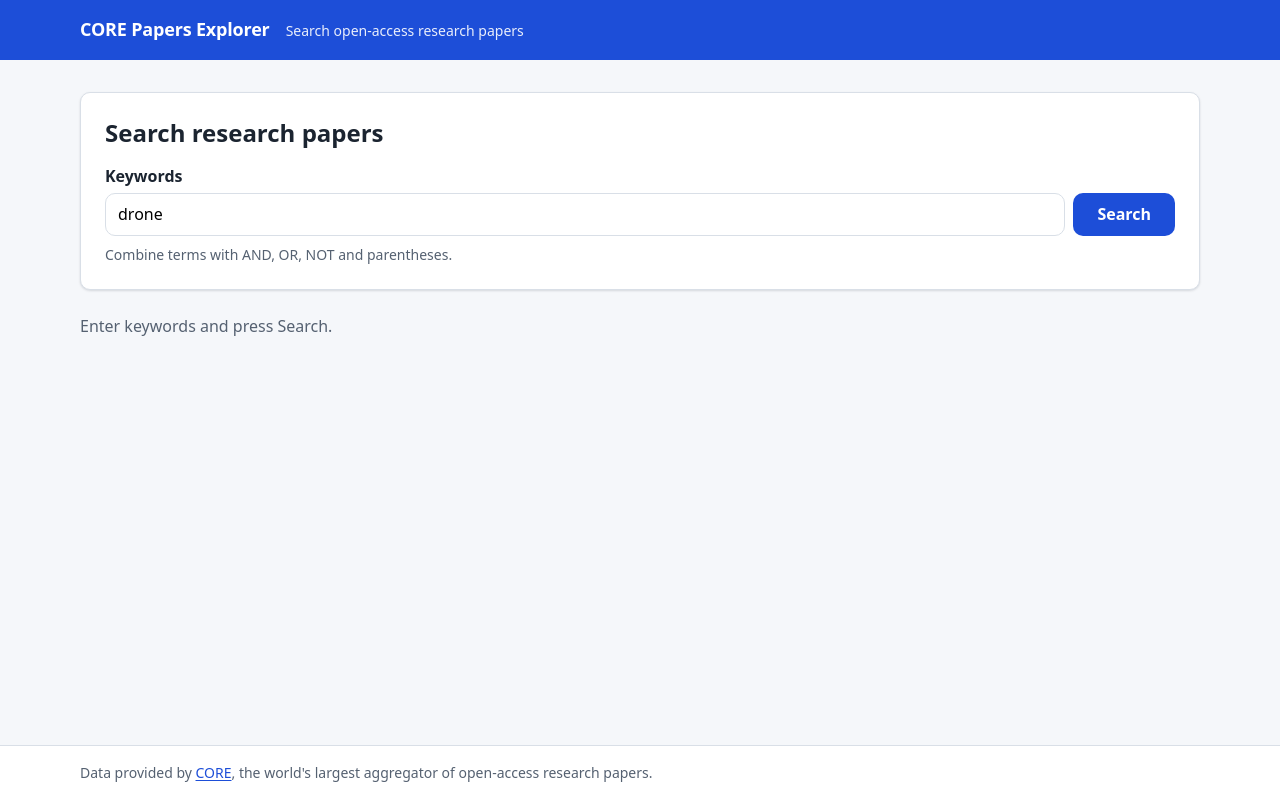
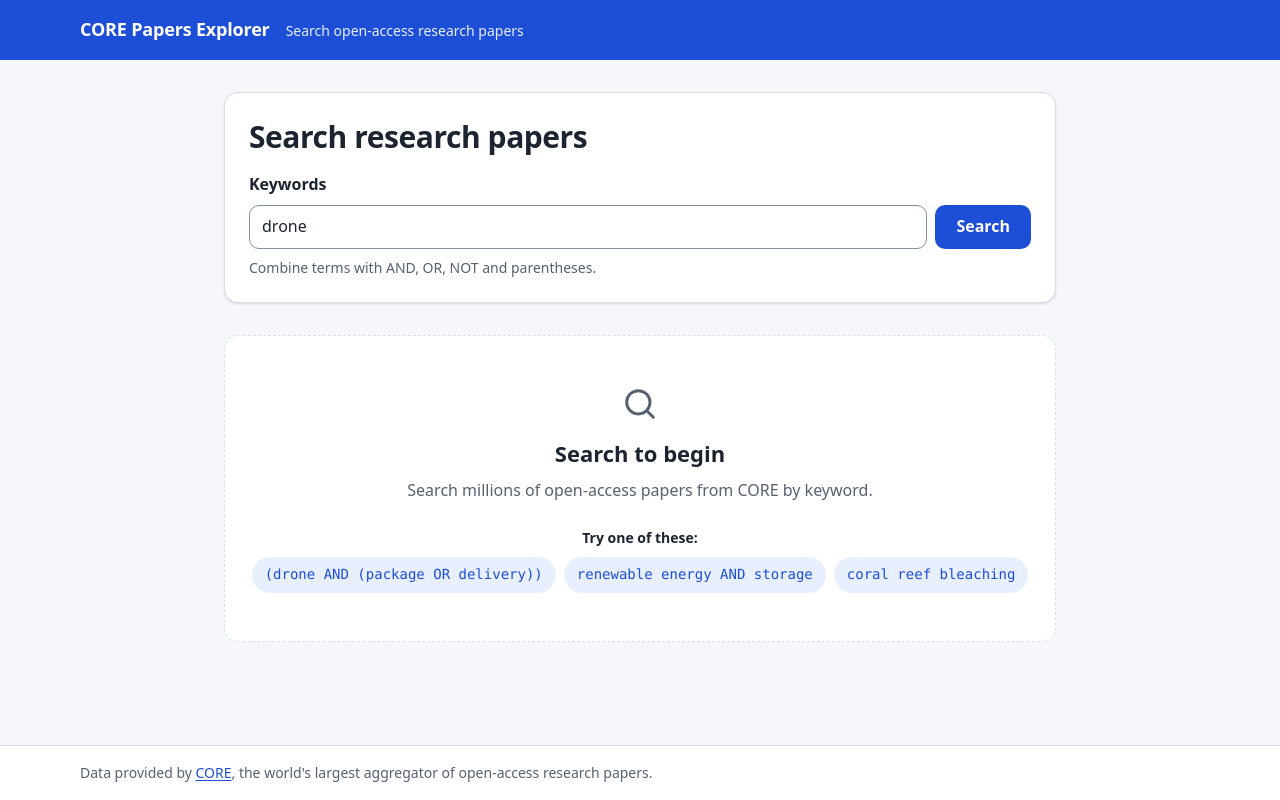
Before and after one commit to kingkpono2/core-papers-explorer, an Angular app: page / in a window 1280 px wide. Built offline with nearby package versions, Linux system fonts and the light colour scheme.

Commit message:
Show search results as paper cards with loading, empty and error states

```diff
--- a/src/app/features/search/search-page/search-page.html
+++ b/src/app/features/search/search-page/search-page.html
@@ -8,41 +8,64 @@
         id="query"
         type="search"
         name="query"
+        autocomplete="off"
         [placeholder]="exampleQuery"
         [value]="query()"
         (input)="query.set(queryInput.value)"
       />
-      <button type="submit">Search</button>
+      <button type="submit" class="button">Search</button>
     </div>
     <p class="hint">Combine terms with AND, OR, NOT and parentheses.</p>
   </form>
 </section>
 
 @let current = state();
-<section class="results" aria-label="Results" [attr.aria-busy]="current.status === 'loading'">
+<section
+  class="results"
+  aria-labelledby="results-heading"
+  [attr.aria-busy]="current.status === 'loading'"
+>
+  <header class="results__header" [class.visually-hidden]="current.status === 'idle'">
+    <h2 id="results-heading" #resultsHeading tabindex="-1">Results</h2>
+    <p class="summary" aria-live="polite">{{ summary() }}</p>
+  </header>
+
   @switch (current.status) {
     @case ('idle') {
-      <p class="status" role="status">Enter keywords and press Search.</p>
+      <app-empty-state
+        heading="Search to begin"
+        [examples]="examples"
+        (exampleSelected)="searchFor($event)"
+      >
+        Search millions of open-access papers from CORE by keyword.
+      </app-empty-state>
     }
     @case ('loading') {
-      <p class="status" role="status">Searching CORE…</p>
+      <div class="stack">
+        @for (skeleton of skeletons; track skeleton) {
+          <app-skeleton-card />
+        }
+      </div>
     }
     @case ('error') {
-      <p class="status status--error" role="alert">{{ current.error.message }}</p>
+      <app-error-state [error]="current.error" (retry)="run(current.query)" />
     }
     @case ('success') {
-      <p class="status" role="status">{{ current.result.total | number }} papers found</p>
-      <ol class="paper-list">
-        @for (paper of current.result.papers; track paper.id) {
-          <li>
-            <a [href]="paper.sourceUrl" target="_blank" rel="noopener">{{ paper.title }}</a>
-            <span class="meta">
-              {{ paper.year ?? 'Year unknown' }} ·
-              {{ paper.authors.length ? paper.authors.join(', ') : 'Unknown authors' }}
-            </span>
-          </li>
-        }
-      </ol>
+      @if (current.result.papers.length) {
+        <!-- role="list" keeps list semantics in Safari once list-style is removed. -->
+        <ol class="stack paper-list" role="list">
+          @for (paper of current.result.papers; track paper.id) {
+            <li>
+              <app-paper-card [paper]="paper" />
+            </li>
+          }
+        </ol>
+      } @else {
+        <app-empty-state heading="No papers found">
+          Nothing matched “{{ current.query }}”. Check the spelling, or try fewer or broader
+          keywords.
+        </app-empty-state>
+      }
     }
   }
 </section>
--- a/src/app/features/search/search-page/search-page.scss
+++ b/src/app/features/search/search-page/search-page.scss
@@ -1,19 +1,26 @@
+:host {
+  display: block;
+  max-width: var(--reading-width);
+  margin-inline: auto;
+}
+
 .panel {
   padding: var(--space-6);
   background: var(--color-surface);
   border: 1px solid var(--color-border);
-  border-radius: var(--radius);
+  border-radius: var(--radius-lg);
   box-shadow: var(--shadow-sm);
 }
 
 h1 {
   margin: 0 0 var(--space-4);
-  font-size: 1.5rem;
+  font-size: var(--text-2xl);
+  letter-spacing: -0.015em;
 }
 
 label {
   display: block;
-  margin-bottom: var(--space-1);
+  margin-bottom: var(--space-2);
   font-weight: 600;
 }
 
@@ -24,62 +31,64 @@ label {
 }
 
 input {
-  flex: 1 1 16rem;
+  flex: 1 1 10rem;
   min-width: 0;
+  min-height: 2.75rem;
   padding: var(--space-2) var(--space-3);
   font: inherit;
-  border: 1px solid var(--color-border);
+  color: var(--color-text);
+  background: var(--color-surface);
+  border: 1px solid var(--color-border-strong);
   border-radius: var(--radius);
+  transition: border-color var(--transition-fast);
+
+  &:hover {
+    border-color: var(--color-text-muted);
+  }
+
+  &::placeholder {
+    color: var(--color-text-muted);
+  }
 }
 
-button {
-  padding: var(--space-2) var(--space-6);
-  font: inherit;
-  font-weight: 600;
-  color: var(--color-primary-contrast);
-  background: var(--color-primary);
-  border: 0;
-  border-radius: var(--radius);
-  cursor: pointer;
-
-  &:disabled {
-    opacity: 0.6;
-    cursor: not-allowed;
-  }
+.button {
+  flex: 0 0 auto;
 }
 
 .hint {
   margin: var(--space-2) 0 0;
   color: var(--color-text-muted);
-  font-size: 0.875rem;
+  font-size: var(--text-sm);
 }
 
 .results {
-  margin-top: var(--space-6);
+  margin-top: var(--space-8);
 }
 
-.status {
-  margin: 0 0 var(--space-4);
+.results__header {
+  margin-bottom: var(--space-4);
+}
+
+h2 {
+  display: inline-block;
+  margin: 0;
+  font-size: var(--text-xl);
+  scroll-margin-top: var(--space-4);
+}
+
+.summary {
+  margin: var(--space-1) 0 0;
   color: var(--color-text-muted);
+}
 
-  &--error {
-    color: var(--color-danger);
-  }
+.stack {
+  display: grid;
+  grid-template-columns: minmax(0, 1fr);
+  gap: var(--space-4);
 }
 
 .paper-list {
-  display: grid;
-  gap: var(--space-3);
   margin: 0;
-  padding-left: var(--space-6);
-
-  a {
-    font-weight: 600;
-  }
+  padding: 0;
+  list-style: none;
 }
-
-.meta {
-  display: block;
-  color: var(--color-text-muted);
-  font-size: 0.875rem;
-}
--- a/src/app/features/search/search-page/search-page.ts
+++ b/src/app/features/search/search-page/search-page.ts
@@ -1,31 +1,53 @@
-import { DecimalPipe } from '@angular/common';
-import { ChangeDetectionStrategy, Component, inject, signal } from '@angular/core';
+import {
+  ChangeDetectionStrategy,
+  Component,
+  ElementRef,
+  LOCALE_ID,
+  afterRenderEffect,
+  computed,
+  inject,
+  signal,
+  viewChild,
+} from '@angular/core';
 import { toSignal } from '@angular/core/rxjs-interop';
 import { Subject, catchError, map, of, startWith, switchMap } from 'rxjs';
 import { ApiError, toApiError } from '../../../core/api/api-error';
 import { CoreApiService } from '../../../core/api/core-api.service';
 import { SearchResult } from '../../../core/models/paper';
+import { EmptyState } from '../../../shared/ui/empty-state/empty-state';
+import { ErrorState } from '../../../shared/ui/error-state/error-state';
+import { PaperCard } from '../../../shared/ui/paper-card/paper-card';
+import { SkeletonCard } from '../../../shared/ui/skeleton-card/skeleton-card';
 
 type SearchState =
   | { status: 'idle' }
-  | { status: 'loading' }
-  | { status: 'success'; result: SearchResult }
-  | { status: 'error'; error: ApiError };
+  | { status: 'loading'; query: string }
+  | { status: 'success'; query: string; result: SearchResult }
+  | { status: 'error'; query: string; error: ApiError };
 
 const PAGE_SIZE = 10;
+const SKELETON_COUNT = 3;
 
 @Component({
   selector: 'app-search-page',
-  imports: [DecimalPipe],
+  imports: [EmptyState, ErrorState, PaperCard, SkeletonCard],
   templateUrl: './search-page.html',
   styleUrl: './search-page.scss',
   changeDetection: ChangeDetectionStrategy.OnPush,
 })
 export class SearchPage {
   private readonly api = inject(CoreApiService);
+  private readonly numbers = new Intl.NumberFormat(inject(LOCALE_ID));
   private readonly searches = new Subject<string>();
+  private readonly resultsHeading = viewChild.required<ElementRef<HTMLElement>>('resultsHeading');
 
   protected readonly exampleQuery = '(drone AND (package OR delivery))';
+  protected readonly examples = [
+    this.exampleQuery,
+    'renewable energy AND storage',
+    'coral reef bleaching',
+  ];
+  protected readonly skeletons = Array.from({ length: SKELETON_COUNT }, (_, i) => i);
   protected readonly query = signal('drone');
 
   // switchMap unsubscribes from the previous search, which aborts its HTTP request.
@@ -33,22 +55,58 @@ export class SearchPage {
     this.searches.pipe(
       switchMap((query) =>
         this.api.searchWorks({ query, limit: PAGE_SIZE }).pipe(
-          map((result): SearchState => ({ status: 'success', result })),
+          map((result): SearchState => ({ status: 'success', query, result })),
           catchError((error: unknown) =>
-            of<SearchState>({ status: 'error', error: toApiError(error) }),
+            of<SearchState>({ status: 'error', query, error: toApiError(error) }),
           ),
-          startWith<SearchState>({ status: 'loading' }),
+          startWith<SearchState>({ status: 'loading', query }),
         ),
       ),
     ),
     { initialValue: { status: 'idle' } },
   );
 
+  /** Read out by the live region. Errors are announced by the error state's own alert. */
+  protected readonly summary = computed(() => {
+    const state = this.state();
+    switch (state.status) {
+      case 'loading':
+        return `Searching CORE for “${state.query}”…`;
+      case 'success': {
+        const { total } = state.result;
+        return total
+          ? `${this.numbers.format(total)} ${total === 1 ? 'paper' : 'papers'} found for “${state.query}”`
+          : `No papers found for “${state.query}”`;
+      }
+      default:
+        return '';
+    }
+  });
+
+  constructor() {
+    // Once a search settles, move focus to the results so keyboard and screen reader users land there.
+    afterRenderEffect(() => {
+      const { status } = this.state();
+      if (status === 'success' || status === 'error') {
+        this.resultsHeading().nativeElement.focus();
+      }
+    });
+  }
+
   protected search(event: Event): void {
     event.preventDefault();
-    const query = this.query().trim();
-    if (query) {
-      this.searches.next(query);
+    this.run(this.query());
+  }
+
+  protected searchFor(query: string): void {
+    this.query.set(query);
+    this.run(query);
+  }
+
+  protected run(query: string): void {
+    const trimmed = query.trim();
+    if (trimmed) {
+      this.searches.next(trimmed);
     }
   }
 }
--- a/src/app/shared/ui/paper-card/paper-card.scss
+++ b/src/app/shared/ui/paper-card/paper-card.scss
@@ -11,6 +11,8 @@
   border: 1px solid var(--color-border);
   border-radius: var(--radius-lg);
   box-shadow: var(--shadow-sm);
+  // Abstracts sometimes contain long URLs that would otherwise widen the card.
+  overflow-wrap: anywhere;
   transition:
     border-color var(--transition-fast),
     box-shadow var(--transition-fast);
@@ -36,7 +38,6 @@ p {
   margin: 0;
   font-size: var(--text-lg);
   font-weight: 650;
-  overflow-wrap: anywhere;
 
   a {
     text-decoration: none;
```
Also changed, not shown: 1 other file (tests, documents, lock files or other folders).
